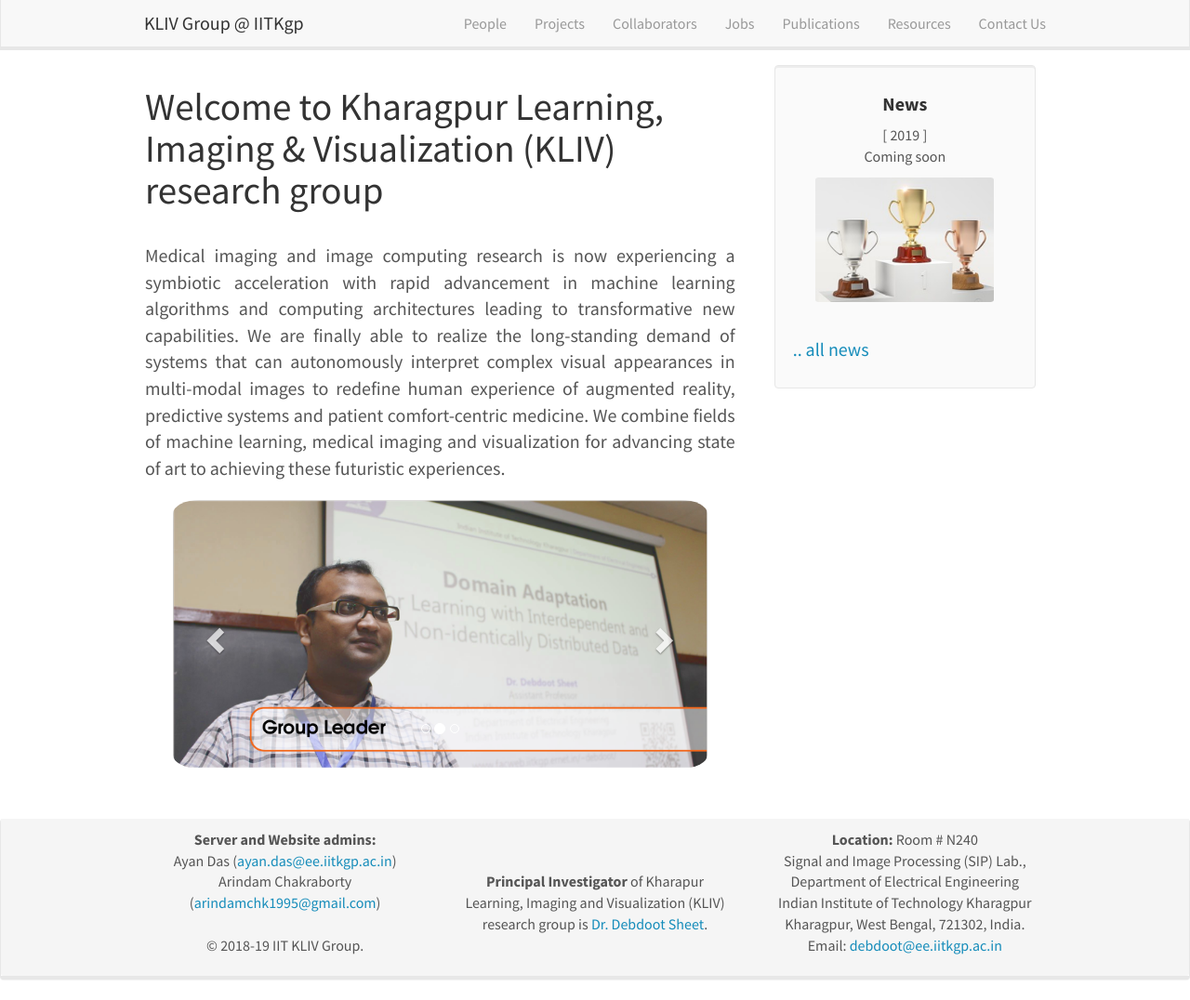
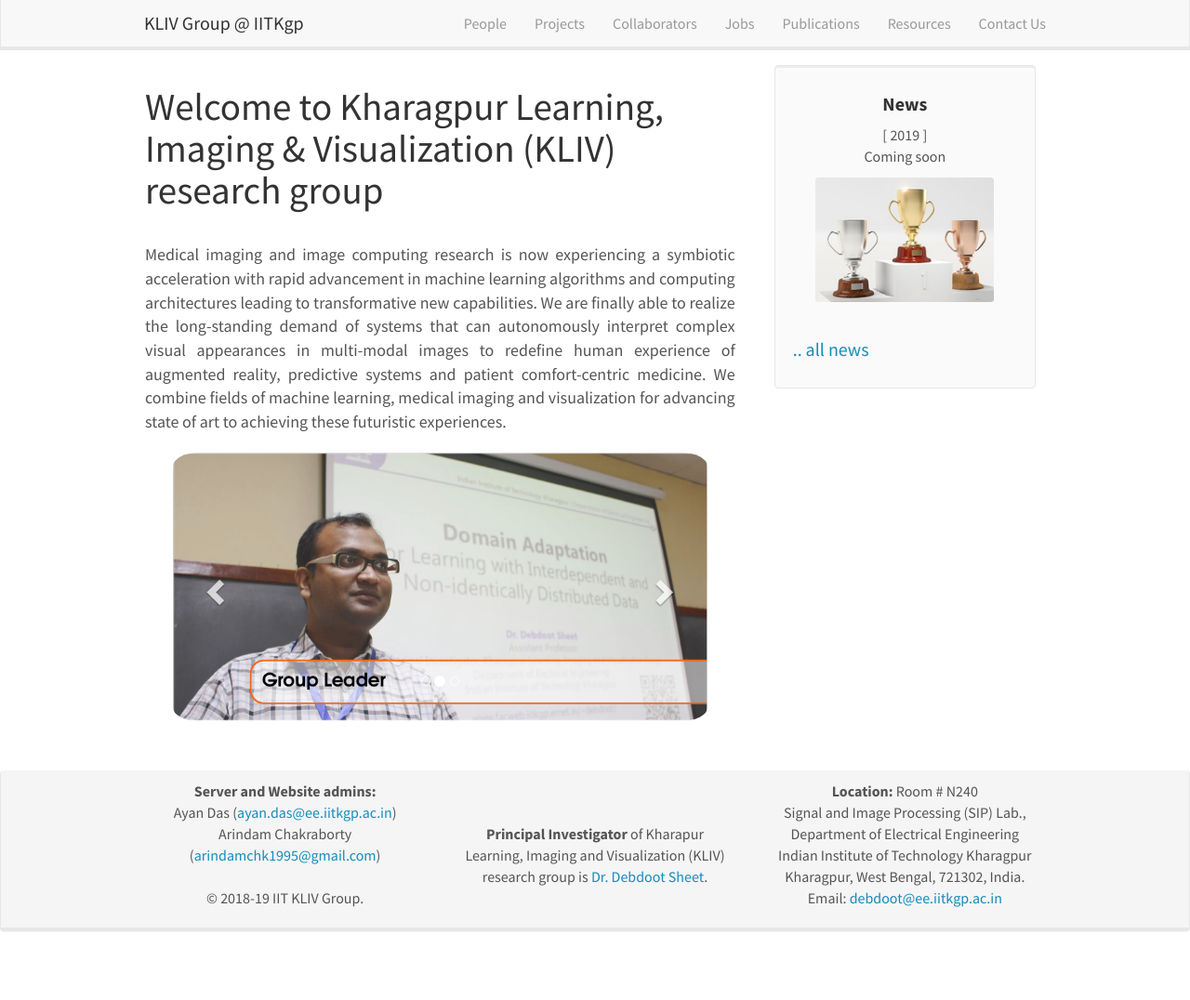
Before and after one commit to iitkliv/tempsite, a Jekyll site: the page built from _pages/home.md, in a window 1280 px wide and 1076 px high. Shown: the whole window at 93% size. Built offline with Jekyll 4.4.1, drawn with Linux system fonts in a browser that asks for light colours; nearby versions of some CDN libraries.

Commit message:
intro para font size reduced

```diff
--- a/_pages/home.md
+++ b/_pages/home.md
@@ -6,7 +6,7 @@ sitemap: false
 permalink: /
 ---
 
-<p style="font-size:20px;text-align:justify;">Medical imaging and image computing research is now experiencing a symbiotic acceleration with rapid advancement in machine learning algorithms and computing architectures leading to transformative new capabilities. We are finally able to realize the long-standing demand of systems that can autonomously interpret complex visual appearances in multi-modal images to redefine human experience of augmented reality, predictive systems and patient comfort-centric medicine. We combine fields of machine learning, medical imaging and visualization for advancing state of art to achieving these futuristic experiences.</p>
+<p style="font-size:18px;text-align:justify;">Medical imaging and image computing research is now experiencing a symbiotic acceleration with rapid advancement in machine learning algorithms and computing architectures leading to transformative new capabilities. We are finally able to realize the long-standing demand of systems that can autonomously interpret complex visual appearances in multi-modal images to redefine human experience of augmented reality, predictive systems and patient comfort-centric medicine. We combine fields of machine learning, medical imaging and visualization for advancing state of art to achieving these futuristic experiences.</p>
 
 <div markdown="0" id="carousel" class="carousel slide" data-ride="carousel" data-interval="3000" data-pause="hover" >
     <!-- Menu -->
```
